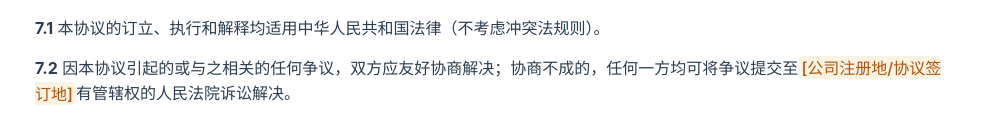
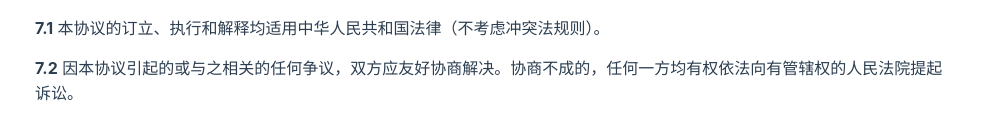
Before and after one commit to applegal-hub/privacy-policy, a plain HTML site: page cuiyuantong_terms.html in a window 1280 px wide. Shown: the part 1747-1885 px from the top of the page, without its empty margins (145-1134 px from the left). Drawn offline with Linux system fonts and the light colour scheme.

Commit message:
Update cuiyuantong_terms.html

```diff
--- a/cuiyuantong_terms.html
+++ b/cuiyuantong_terms.html
@@ -263,7 +263,7 @@
         <div class="section" id="governance">
             <div class="section-title">七、法律适用与争议解决</div>
             <p><strong>7.1</strong> 本协议的订立、执行和解释均适用中华人民共和国法律（不考虑冲突法规则）。</p>
-            <p><strong>7.2</strong> 因本协议引起的或与之相关的任何争议，双方应友好协商解决；协商不成的，任何一方均可将争议提交至<span class="highlight">[公司注册地/协议签订地]</span>有管辖权的人民法院诉讼解决。</p>
+            <p><strong>7.2</strong> 因本协议引起的或与之相关的任何争议，双方应友好协商解决。协商不成的，任何一方均有权依法向有管辖权的人民法院提起诉讼。</p>
         </div>
 
         <!-- 联系邮箱区域 -->
```
